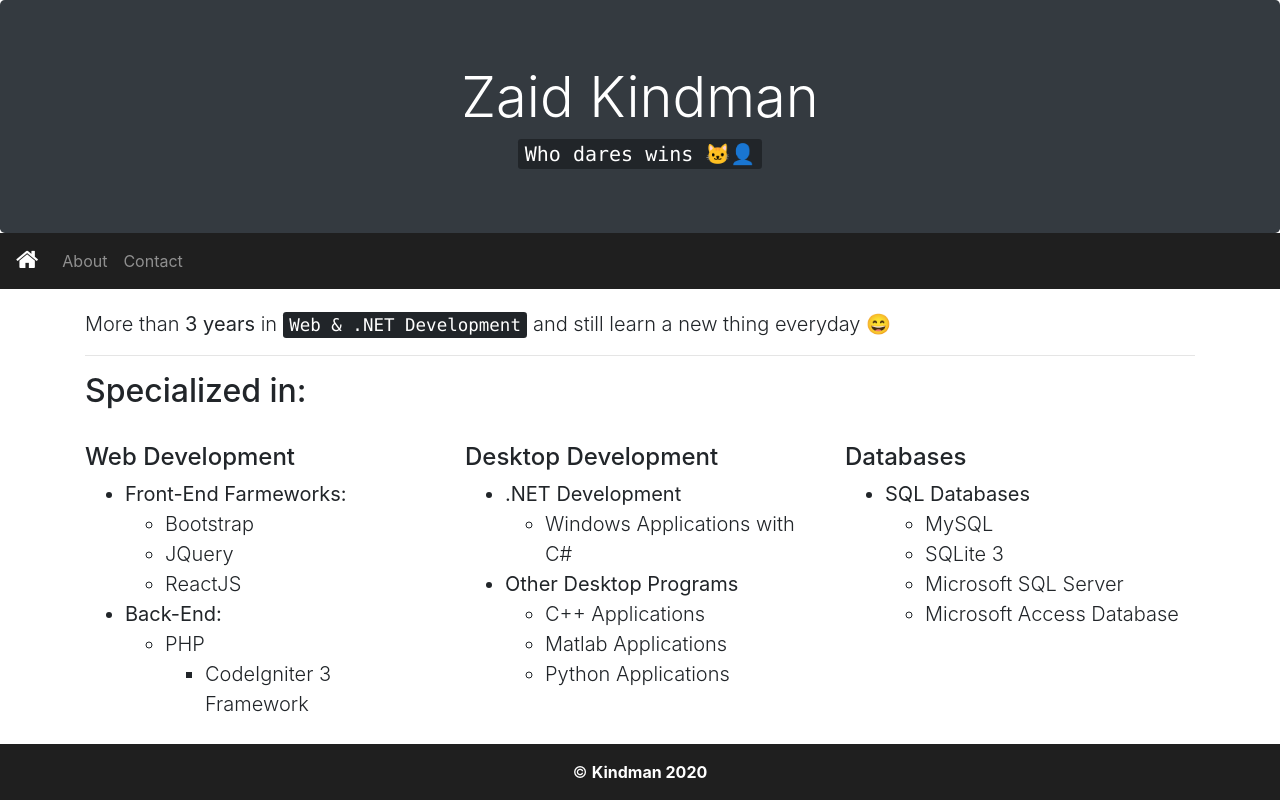
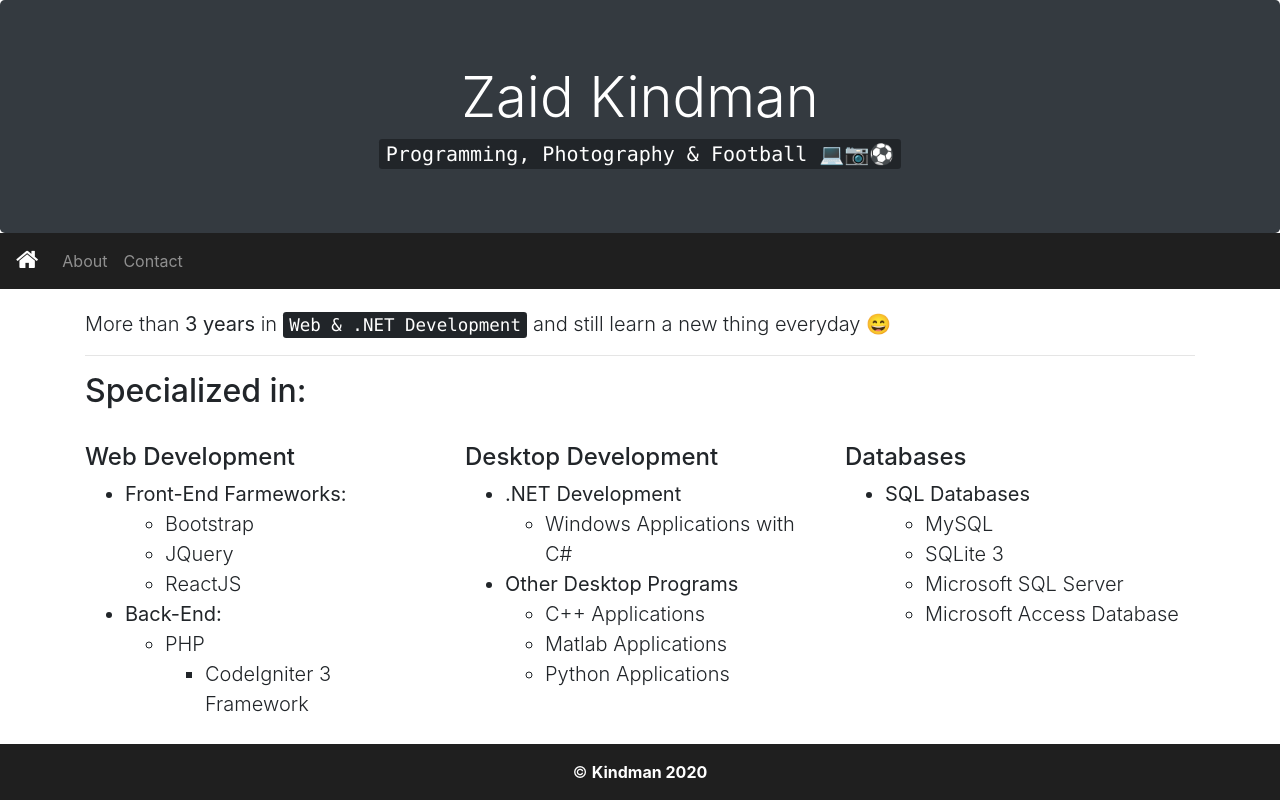
Before and after one commit to ZaidKindman/ZaidKindman.github.io, a plain HTML site: page about.html in a window 1280 px wide. Drawn offline with nearby package versions, Linux system fonts and the light colour scheme.

Commit message:
Change the emojis

```diff
--- a/about.html
+++ b/about.html
@@ -15,7 +15,7 @@
 
 <div class="jumbotron text-center bg-dark text-white" style="margin-bottom:0">
   <h1 class="display-4">Zaid Kindman</h1>
-  <kbd class="lead">Who dares wins 🐱‍👤</kbd>
+  <kbd class="lead">Programming, Photography & Football 💻📷⚽</kbd>
 </div>
 
 <nav style="background:#1f1f1f;" class="navbar navbar-expand-sm navbar-dark sticky-top">
```
Also changed, not shown: contact.html (+1 -1 lines), index.html (+1 -1 lines).
